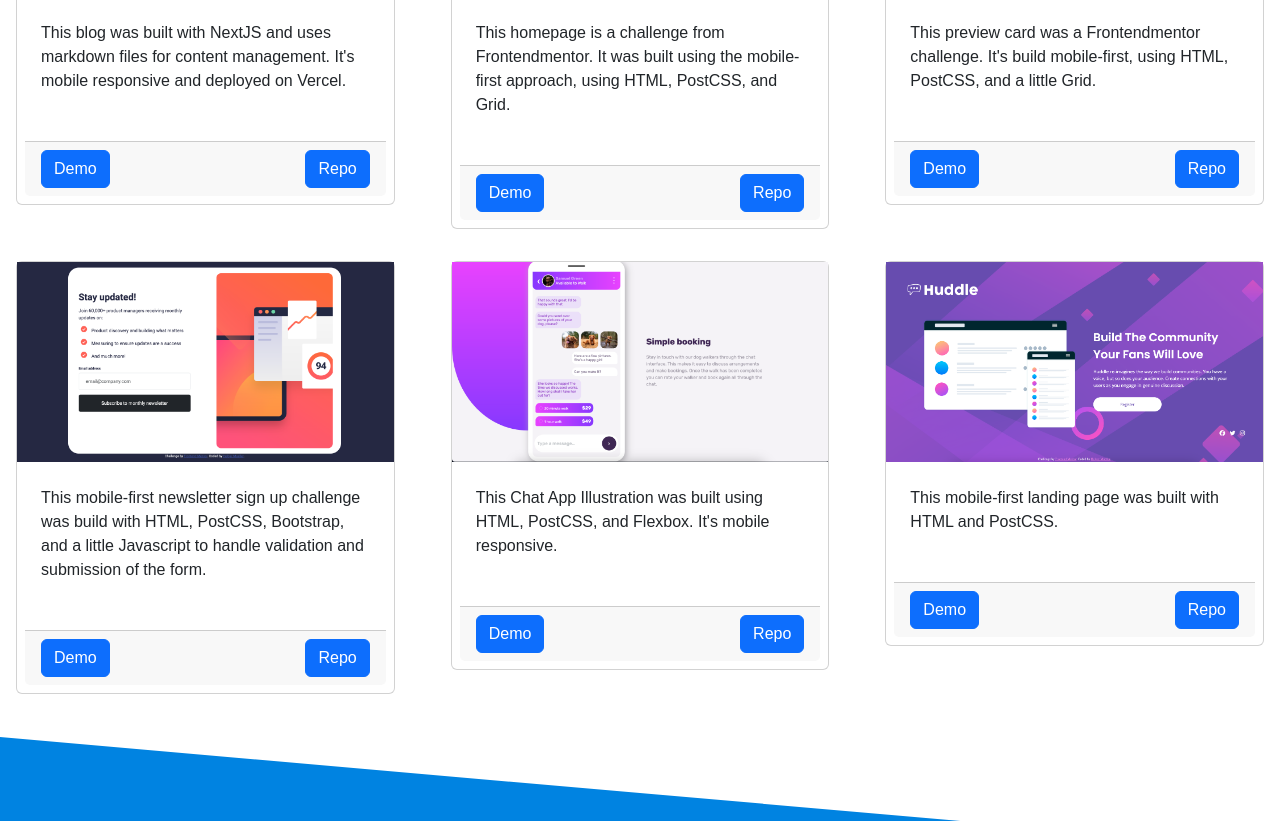
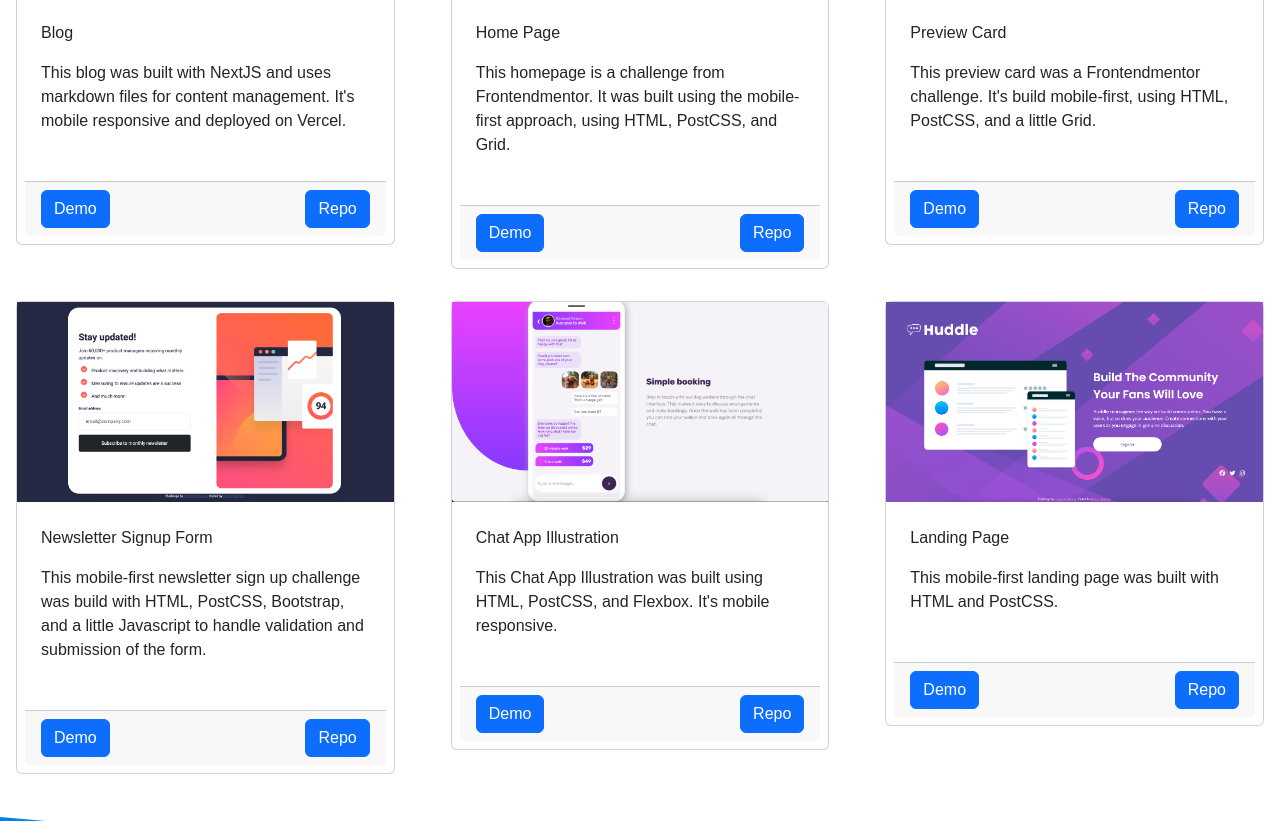
Before and after one commit to Holgermueller/Portfolio, a website: page index.html in a window 1280 px wide. Shown: the part 3016-3837 px from the top of the page. Drawn offline with nearby package versions, Linux system fonts and the light colour scheme.

Commit message:
updated site

```diff
--- a/index.html
+++ b/index.html
@@ -83,6 +83,7 @@
         <div class="project-container">
           <img src="images/iclff.png" alt="screen shot of iclff website" />
           <div id="overlay">
+            <p>ICLFF Website</p>
             <p>
               I designed and built this website from scratch for the
               Independence County Library Friends Foundation, using WordPress,
@@ -102,6 +103,7 @@
           <img src="images/cji.png" alt="screenshot of cji website" />
 
           <div id="overlay">
+            <p>CJI Website</p>
             <p>
               Community Justice Investigations asked me to update their old
               WordPress site. They wanted a more modern-looking site. I used the
@@ -133,6 +135,7 @@
               />
 
               <div class="card-body">
+                <p>Blog</p>
                 <p>
                   This blog was built with NextJS and uses markdown files for
                   content management. It's mobile responsive and deployed on
@@ -167,6 +170,7 @@
               />
 
               <div class="card-body">
+                <p>Home Page</p>
                 <p>
                   This homepage is a challenge from Frontendmentor. It was built
                   using the mobile-first approach, using HTML, PostCSS, and
@@ -200,6 +204,7 @@
               />
 
               <div class="card-body">
+                <p>Preview Card</p>
                 <p>
                   This preview card was a Frontendmentor challenge. It's build
                   mobile-first, using HTML, PostCSS, and a little Grid.
@@ -234,6 +239,7 @@
               />
 
               <div class="card-body">
+                <p>Newsletter Signup Form</p>
                 <p>
                   This mobile-first newsletter sign up challenge was build with
                   HTML, PostCSS, Bootstrap, and a little Javascript to handle
@@ -267,6 +273,7 @@
               />
 
               <div class="card-body">
+                <p>Chat App Illustration</p>
                 <p>
                   This Chat App Illustration was built using HTML, PostCSS, and
                   Flexbox. It's mobile responsive.
@@ -299,6 +306,7 @@
               />
 
               <div class="card-body">
+                <p>Landing Page</p>
                 <p>
                   This mobile-first landing page was built with HTML and
                   PostCSS.
```
